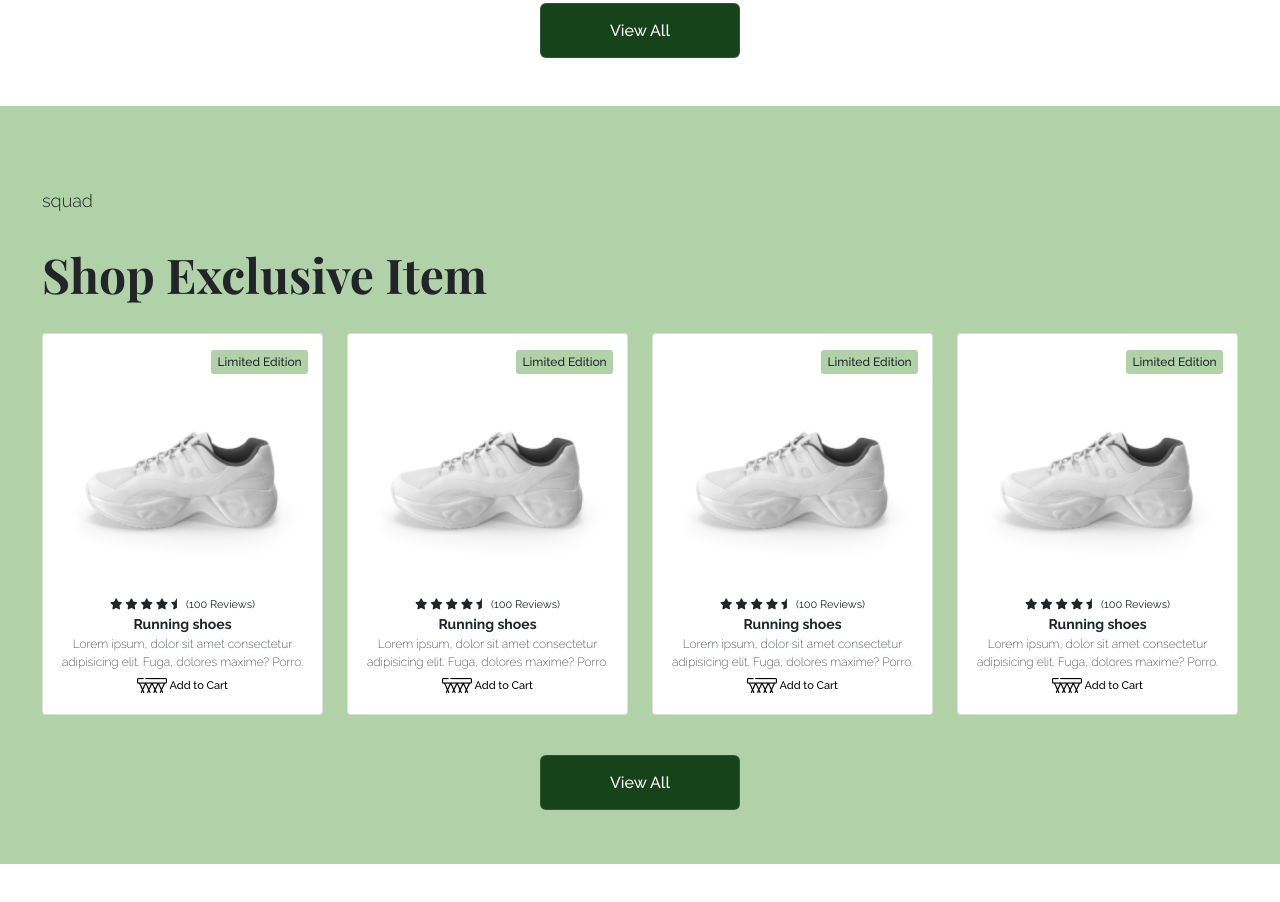
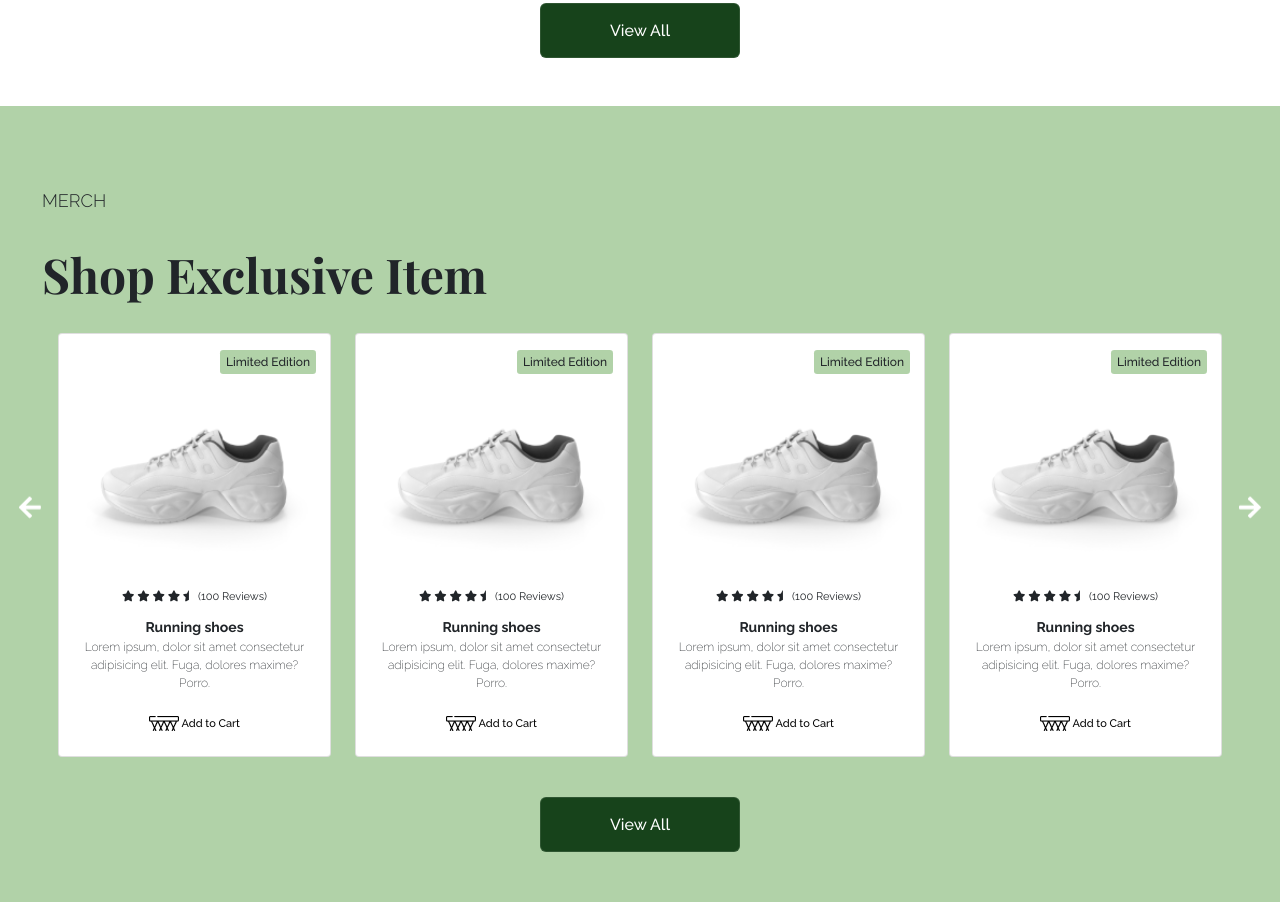
Before and after one commit to eddieash0007/d-tigress, a website: page index.html in a window 1280 px wide. Shown: the part 1226-2128 px from the top of the page. Before the commit the page ends 2090 px from the top, so only its background shows below. Drawn offline with nearby package versions, Linux system fonts and the light colour scheme.

Commit message:
merch section arrows added

```diff
--- a/index.html
+++ b/index.html
@@ -151,12 +151,14 @@
 
       <!-- Merch Section -->
       <section class="merch" id="merch">
-        <div class="container-fluid">
+        <div class="container-fluid position-relative">
+          <div class="position-absolute top-50 start-0 translate-middle"><img src="./images/merch/Vectorl.png" alt=""></div>
+          <div class="position-absolute top-50 start-100 translate-middle"><img src="./images/merch/Vectorr.png" alt=""></div>
           <h1 class="display-2">
-            <span class="display-2--small">squad</span><br>
+            <span class="display-2--small">Merch</span><br>
             <span class="display-2--large">Shop Exclusive Item</span>
           </h1>
-          <div class="row py-3">
+          <div class="row py-3 px-3">
             <div class="col-md-3 gx-4 ">
               <div class="card">
                 <div class="card-body">
--- a/scss/components/_typography.scss
+++ b/scss/components/_typography.scss
@@ -37,6 +37,7 @@
     &--small{
         font-family: 'Raleway', sans-serif;
         font-size: 18px;
+        text-transform: uppercase;
     }
 
     &--large{
--- a/scss/sections/_merch-section.scss
+++ b/scss/sections/_merch-section.scss
@@ -25,6 +25,7 @@
         font-family: 'Raleway', sans-serif;
         font-weight: 400;
         font-size: 9px;
+        margin-bottom: 0.7rem;
 
         .stars{
             font-size: 11px;
@@ -32,6 +33,8 @@
         }
 
     }
+
+
 
 
 
@@ -45,8 +48,9 @@
         font-family: 'Raleway', sans-serif;
         font-weight: 500;
         font-size: 11px;
-        padding: 4px 1px;
+        margin-top: 1rem;
         background-color: $white;
+        padding: 0.5rem;
         border: none;
         color: black;
 
```
Also changed, not shown: assets/css/style.css, images/merch/Vectorl.png (added), images/merch/Vectorr.png (added), 1 other file. Lines whose indentation alone changed are shown as unchanged.
